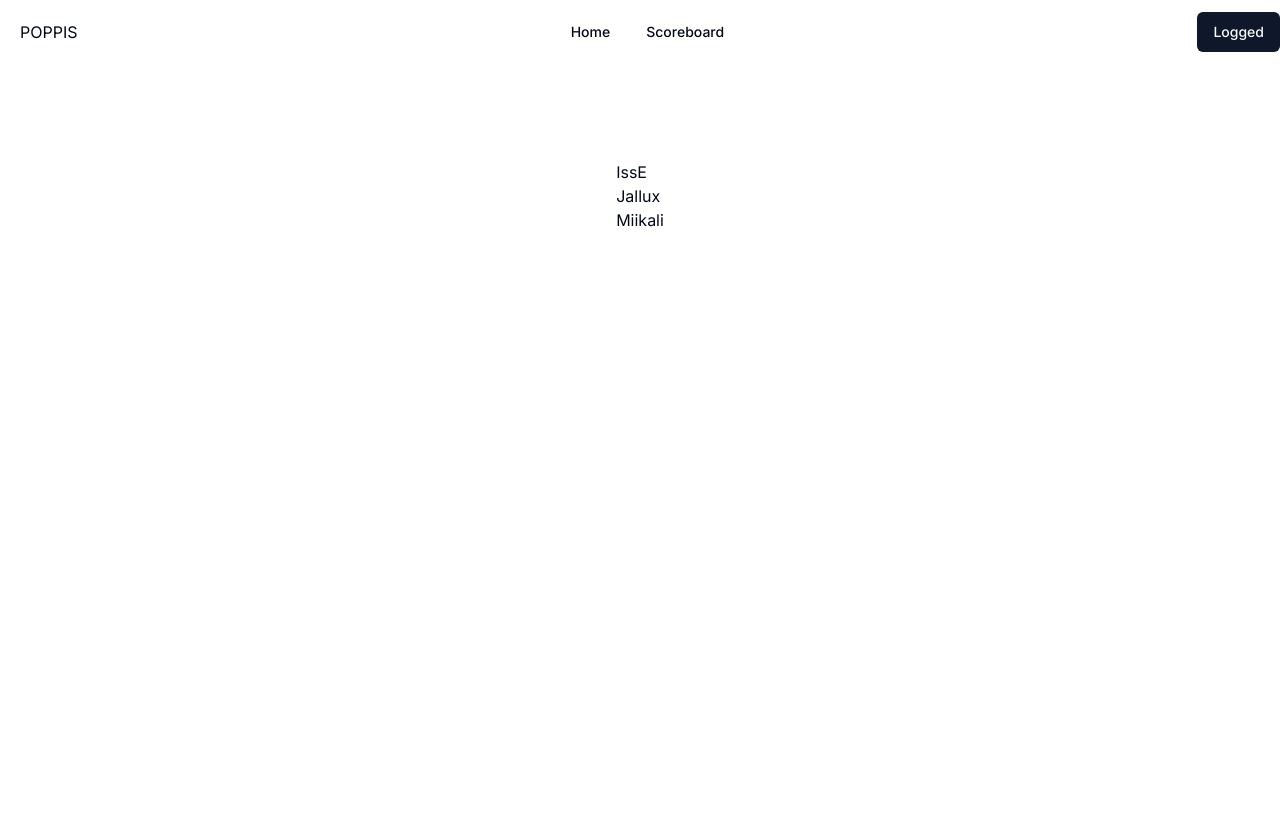
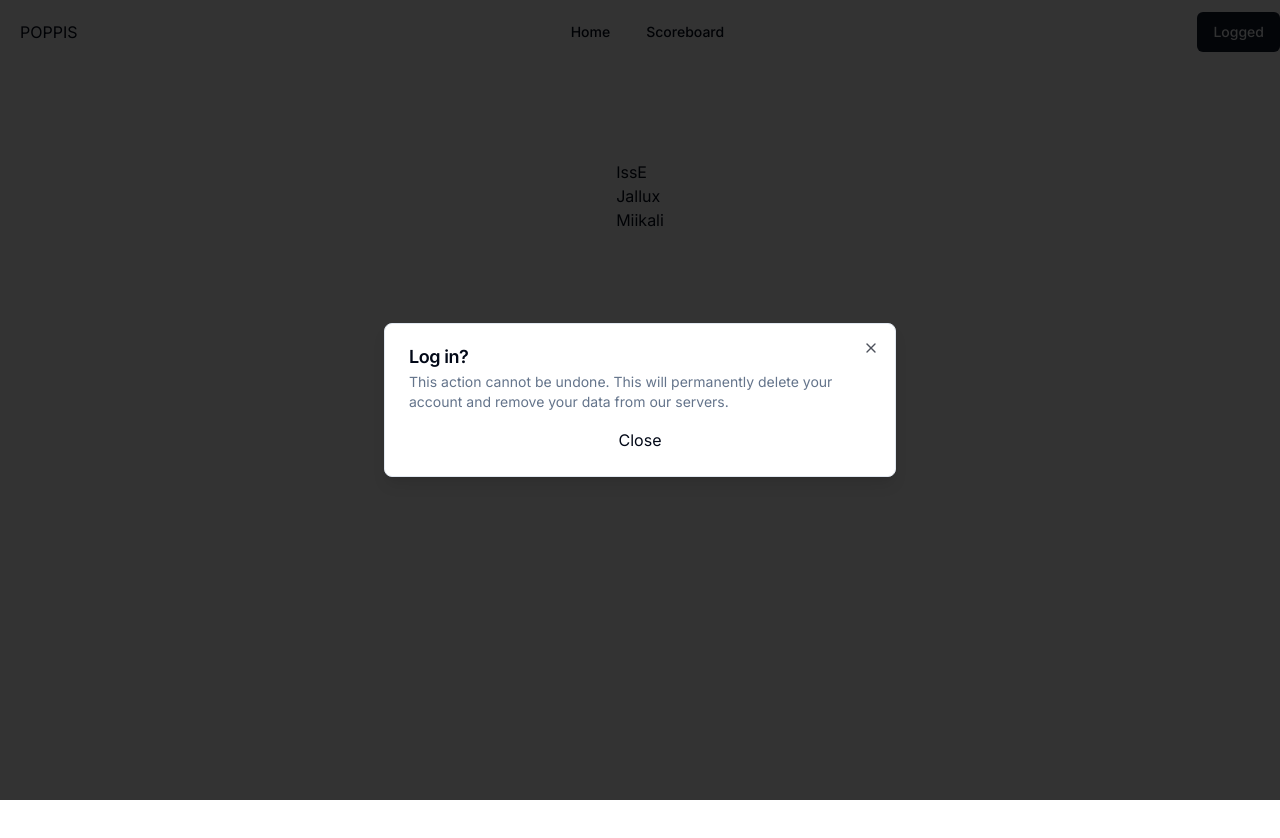
Before and after one commit to tommilinn/poppis, a Next.js app: page /scoreboard in a window 1280 px wide. Both pictures are taken after a click on the button "Login". Shown: the top 838 px of the page. Built offline with nearby package versions, Linux system fonts and the light colour scheme.

Commit message:
Kinda added login modal

```diff
--- a/app/api/auth/login.ts
+++ b/app/api/auth/login.ts
@@ -35,7 +35,6 @@ export default async function handler(
 
   const u = {
     username: user.username,
-
   }
 
   const token = jwt.sign(u, process.env.JWT_SECRET ?? "Is this a risk?")
--- a/app/login/page.tsx
+++ b/app/login/page.tsx
@@ -1,8 +1,9 @@
+"use client"
+
 import { FormEvent } from 'react'
 import { useRouter } from 'next/router'
 
 const LoginPage = () => {
-  const router = useRouter()
 
   async function handleSubmit(event: FormEvent<HTMLFormElement>) {
     event.preventDefault()
--- a/app/scoreboard/page.tsx
+++ b/app/scoreboard/page.tsx
@@ -1,5 +1,6 @@
 "use client"
 
+import LoginModal from "@/components/ui/loginModal"
 import { useEffect, useState } from "react"
 
 interface IScoreboard {
--- a/components/navbar/LoginButton.tsx
+++ b/components/navbar/LoginButton.tsx
@@ -1,18 +1,20 @@
-import { Button } from "@/components/ui/button"
+import { Button } from "@/components/ui/button";
 
 interface IButtonProps {
-    isLogged: boolean;
-    checkIsLogged: () => void;
+  isLogged: boolean;
+  checkIsLogged: () => void;
+  onClick: () => void;
 }
 
 export const LoginButton = (props: IButtonProps) => {
-    const handleLogin = () => {
-        props.checkIsLogged();
-    }
+  const handleLogin = () => {
+    props.onClick();
+    props.checkIsLogged();
+  };
 
-    return (
-        <Button onClick={handleLogin} >{props.isLogged ? "Logged" : "Login"}</Button>
-    )
-}
+  return (
+    <Button onClick={handleLogin}>{props.isLogged ? "Logged" : "Login"}</Button>
+  );
+};
 
 export default LoginButton;
--- a/components/navbar/index.tsx
+++ b/components/navbar/index.tsx
@@ -4,16 +4,22 @@ import { NavigationMenu, NavigationMenuItem, NavigationMenuLink, NavigationMenuL
 import { LoginButton } from './LoginButton'
 import useUserLogin from './hooks';
 import Link from 'next/link';
+import { useRouter } from 'next/router';
+import { useState } from 'react';
+import LoginModal from '../ui/loginModal';
 
 const NavBar = () => {
+  const [isModalOpen, setIsModalOpen] = useState(false);
+  const { isLogged, checkIsLogged } = useUserLogin();
 
-  const { isLogged, checkIsLogged } = useUserLogin();
+  const handleLoginClick = () => {
+    setIsModalOpen(true);
+  };
 
   return (
     <div className='flex w-full justify-between items-center'>
       <div className='p-5'>POPPIS</div>
       <NavigationMenu className='w-full'>
-
 
         <NavigationMenuList className=''>
           <NavigationMenuItem>
@@ -33,7 +39,9 @@ const NavBar = () => {
           </NavigationMenuItem>
         </NavigationMenuList>
       </NavigationMenu>
-      <LoginButton isLogged={isLogged} checkIsLogged={checkIsLogged} />
+      <LoginButton isLogged={isLogged} checkIsLogged={checkIsLogged} onClick={handleLoginClick} />
+
+      <LoginModal isOpen={isModalOpen} onClose={() => setIsModalOpen(false)} />
     </div>
   )
 }
--- /dev/null
+++ b/components/ui/loginModal.tsx
@@ -0,0 +1,48 @@
+import {
+  Dialog,
+  DialogClose,
+  DialogContent,
+  DialogDescription,
+  DialogHeader,
+  DialogTitle,
+} from "./dialog";
+import { useEffect, useRef } from "react";
+
+interface ILoginModalProps {
+  isOpen: boolean;
+  onClose: () => void;
+}
+
+const LoginModal = ({ isOpen, onClose }: ILoginModalProps): JSX.Element | null => {
+  const modalRef = useRef<HTMLDivElement>(null);
+
+  // Close modal when clicked outside
+  useEffect(() => {
+      const handleClickOutside = (event: MouseEvent) => {
+        if (modalRef.current && !modalRef.current.contains(event.target as Node)) {
+          onClose();
+        }
+      };
+      document.addEventListener("mousedown", handleClickOutside);
+    return () => {
+      document.removeEventListener("mousedown", handleClickOutside);
+    };
+  }, [onClose]);
+
+  return isOpen ? (
+    <Dialog open={isOpen} modal>
+      <DialogContent ref={modalRef}>
+        <DialogHeader>
+          <DialogTitle>Log in?</DialogTitle>
+          <DialogDescription>
+            This action cannot be undone. This will permanently delete your
+            account and remove your data from our servers.
+          </DialogDescription>
+        </DialogHeader>
+        <DialogClose onClick={onClose}>Close</DialogClose>
+      </DialogContent>
+    </Dialog>
+  ) : null;
+};
+
+export default LoginModal;
--- a/package.json
+++ b/package.json
@@ -16,6 +16,7 @@
   },
   "dependencies": {
     "@prisma/client": "^5.8.1",
+    "@radix-ui/react-dialog": "^1.1.1",
     "@radix-ui/react-navigation-menu": "^1.1.4",
     "@radix-ui/react-slot": "^1.0.2",
     "@vercel/postgres": "^0.5.1",
```
Also changed, not shown: 1 other file (tests, documents, lock files or other folders).
